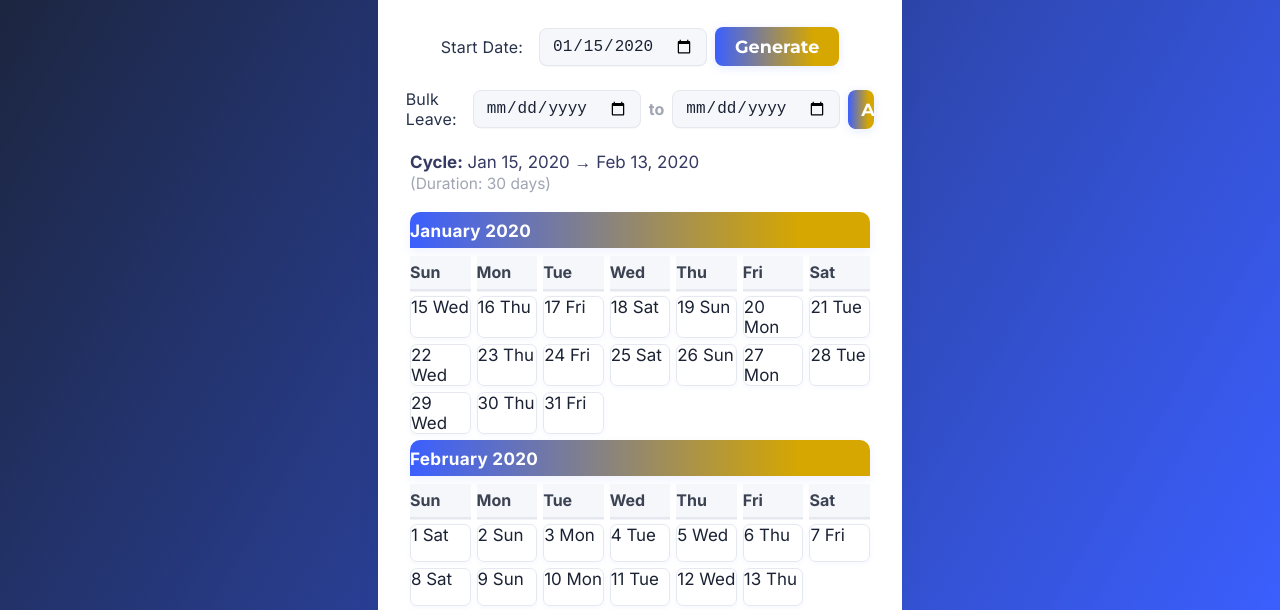
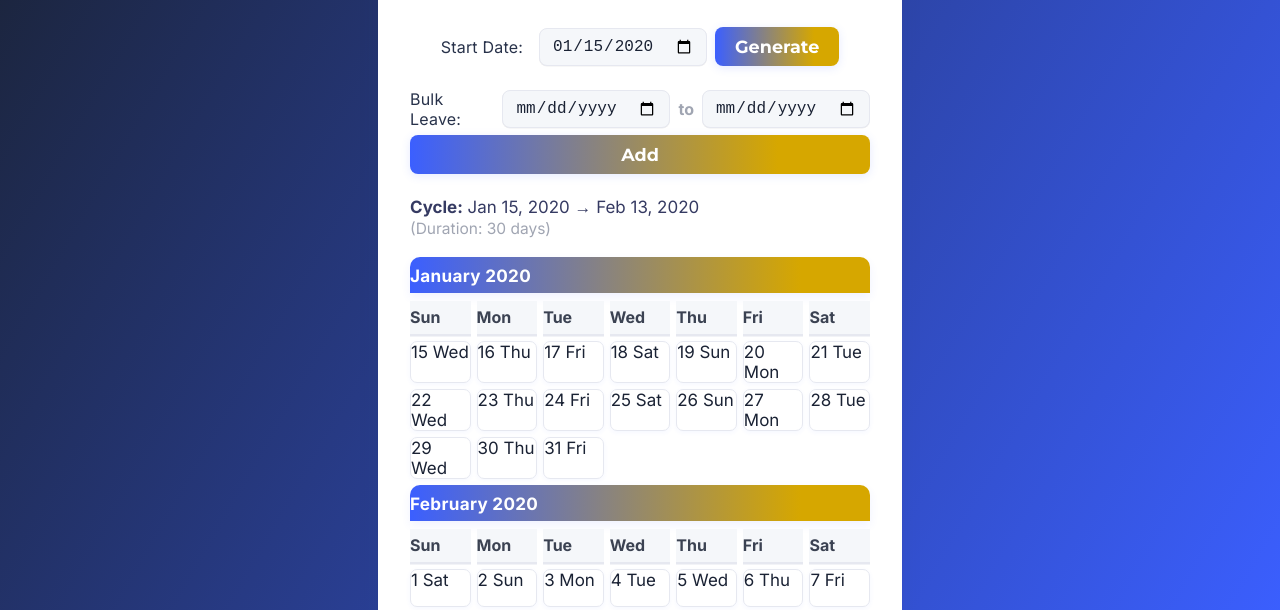
Before and after one commit to Surya-sumit/Mess-Leave-Calculater, a plain HTML site: page index.html in a window 1280 px wide. Both pictures are taken after typing "2020-01-15" into the empty fields and a click on the button "Generate". Shown: the part 172-782 px from the top of the page. Drawn offline with Linux system fonts and the light colour scheme.

Commit message:
Update index.html

```diff
--- a/index.html
+++ b/index.html
@@ -18,12 +18,14 @@
       <input type="date" id="startDate" aria-label="Start Date">
       <button onclick="generateCalendar()">Generate</button>
     </div>
-    <div class="form-row" id="bulkLeaveBox" style="display:none;">
-      <label for="bulkLeaveStart">Bulk Leave:</label>
-      <input type="date" id="bulkLeaveStart">
-      <span style="font-weight:600;color:#a0a5b2;">to</span>
-      <input type="date" id="bulkLeaveEnd">
-      <button onclick="addBulkLeave()" style="padding:9px 13px;">Add</button>
+    <div class="form-row" id="bulkLeaveBox" style="display:none;flex-direction:column;align-items:stretch;gap:6px;">
+      <div style="display:flex;gap:8px;align-items:center;">
+        <label for="bulkLeaveStart">Bulk Leave:</label>
+        <input type="date" id="bulkLeaveStart">
+        <span style="font-weight:600;color:#a0a5b2;">to</span>
+        <input type="date" id="bulkLeaveEnd">
+      </div>
+      <button class="center-add-btn" onclick="addBulkLeave()" style="padding:9px 24px;">Add</button>
     </div>
     <div id="dateRange" style="margin-bottom:6px;"></div>
     <div id="calendar" class="calendar"></div>
```
